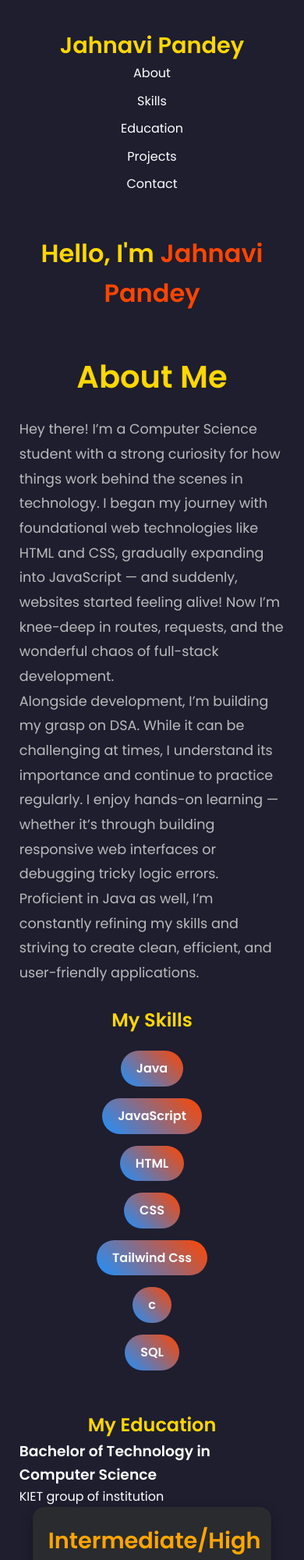
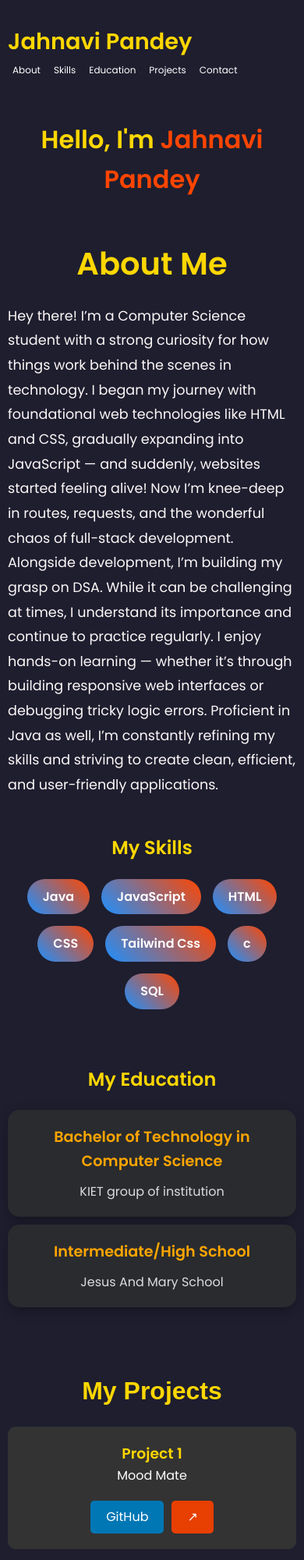
Before and after one commit to jahnavipandey23/portfolio, a plain HTML site: page index.html in a window 390 px wide. Shown: the top 2000 px of the page at 78% size. Drawn offline with nearby package versions, Linux system fonts and the light colour scheme.

Commit message:
Update in.css

```diff
--- a/in.css
+++ b/in.css
@@ -6,20 +6,18 @@
     font-family: 'Poppins', sans-serif;
     scroll-behavior: smooth;
 }
-
 body {
     background-color: #1e1e2f;
     color: #ffffff;
     line-height: 1.6;
 }
-
 .container {
-    width: 90%;
+    width: 100%;
     max-width: 1200px;
     margin: 0 auto;
-    padding: 20px;
+    padding: 20px 30px;
+    overflow-x: hidden;
 }
-
 /* Navbar */
 .navbar {
     display: flex;
@@ -27,21 +25,23 @@ body {
     align-items: center;
     padding: 20px 0;
     background: #1e1e2f;
-    border-radius:8px;
+    border-radius: 8px;
+    flex-wrap: wrap;
 }
-
 .navbar-left h1 {
     color: #FFD700;
     font-size: 1.8rem;
     font-weight: bold;
 }
-
 .navbar-right ul {
+    display: flex;
+    flex-direction: row;
+    gap: 20px;
+    flex-wrap: wrap;
+    justify-content: center;
     list-style: none;
-    display: flex;
-    gap: 20px;
+    padding: 0;
 }
-
 .navbar-right ul li a {
     text-decoration: none;
     color: white;
@@ -49,46 +49,34 @@ body {
     padding: 10px;
     border-radius: 5px;
     transition: all 0.3s ease;
+    display: inline-block;
 }
-
 .navbar-right ul li a:hover {
     background: #FFD700;
     color: #333;
 }
-
-/* Header Section */
 /* Header Section */
 .header {
     text-align: center;
     margin-top: 50px;
     opacity: 0;
     animation: fadeIn 2s forwards;
-}
-.header-photo {
-    width: 150px;
-    height: 150px;
-    border-radius: 50%;
-    object-fit: cover;
-    transition: transform 0.3s ease;
-}
-
-.header-photo:hover {
-    transform: scale(1.1);
+    padding: 0 10px;
 }
 .title {
-    font-size: 2.8rem;
+    font-size: 2rem;
     color: #FFD700;
     opacity: 0;
     animation: slideIn 0.8s ease-out forwards 0.2s;
+    word-wrap: break-word;
+    max-width: 100%;
 }
-
 .title span {
     color: #FF4500;
     transform: scale(0.8);
     opacity: 0;
     animation: fadeIn 1s ease-out forwards 1s;
 }
-
 .subtitle {
     margin-top: 10px;
     font-size: 1.5rem;
@@ -96,77 +84,38 @@ body {
     opacity: 0;
     animation: fadeIn 1.5s ease-out forwards 1.5s;
 }
-
-/* Keyframe Animation for Fade-In Effect */
 @keyframes fadeIn {
-    0% {
-        opacity: 0;
-        transform: translateY(30px);
-    }
-    100% {
-        opacity: 1;
-        transform: translateY(0);
-    }
+    0% { opacity: 0; transform: translateY(30px); }
+    100% { opacity: 1; transform: translateY(0); }
 }
-
-/* Keyframe Animation for Slide-In Effect */
 @keyframes slideIn {
-    0% {
-        opacity: 0;
-        transform: translateX(-50px);
-    }
-    100% {
-        opacity: 1;
-        transform: translateX(0);
-    }
+    0% { opacity: 0; transform: translateX(-50px); }
+    100% { opacity: 1; transform: translateX(0); }
 }
-
 .about {
     margin-top: 50px;
     text-align: center;
 }
-
 .about h2 {
     font-size: 2.5rem;
     margin-bottom: 20px;
     color: #FFD700;
 }
-
 .about-frame {
     display: flex;
     flex-direction: row;
+    flex-wrap: wrap;
+    justify-content: center;
     align-items: center;
-    justify-content: center;
     gap: 20px;
-    margin-top: 20px;
-    flex-wrap: wrap;
 }
-
-.profile-photo {
-    width: 200px;
-    height: 200px;
-    border-radius: 50%;
-    transition: transform 0.3s ease, box-shadow 0.4s ease;
-    box-shadow: 0 4px 15px rgba(255, 215, 0, 0.6);
-    object-fit: cover;
-}
-
-/* Hover Effect for Profile Photo */
-.profile-photo:hover {
-    transform: scale(1.1);
-    box-shadow: 0 10px 20px rgba(255, 215, 0, 0.8);
-}
-
-
 .about-text {
     max-width: 600px;
     text-align: left;
-    color: #bbb;
+    color: #fdf7f7;
     font-size: 1.1rem;
     line-height: 1.8;
 }
-
-/* Contact Section */
 .contact {
     min-height: 300px;
 }
@@ -174,27 +123,21 @@ body {
 .contact h2 {
     color: #32CD32;
 }
-
 .contact-link {
-    display: inline-block;
+    display: flex;
+    align-items: center;
+    gap: 10px;
     color: #ffffff;
-
-
     border-radius: 5px;
     font-size: 1.2rem;
     transition: transform 0.3s ease, box-shadow 0.3s ease;
     text-decoration: none;
-    display: flex;
-    align-items: center;
-    gap: 10px;
 }
-
-
-
 /* Skills Section */
-.skills h2{
-    color:#FFD700;
-    margin-left: 360px;
+.skills h2 {
+    color: #FFD700;
+    text-align: center;
+    margin: 20px 0;
 }
 .skills-list {
     display: flex;
@@ -202,8 +145,8 @@ body {
     justify-content: center;
     gap: 15px;
     margin-top: 20px;
+    max-width: 100%;
 }
-
 .skill-item {
     background: linear-gradient(45deg, #1e90ff, #ff4500);
     padding: 10px 20px;
@@ -211,13 +154,14 @@ body {
     color: white;
     font-weight: bold;
     transition: transform 0.3s ease, box-shadow 0.3s ease;
+    word-wrap: break-word;
 }
-
 .skill-item:hover {
     transform: scale(1.1);
     box-shadow: 0 5px 15px rgba(0, 0, 0, 0.3);
 }
 /* Education Section */
+.education-item1,
 .education-item {
     background: #292b2f;
     padding: 20px;
@@ -226,60 +170,48 @@ body {
     color: #fff;
     box-shadow: 0 5px 15px rgba(0, 0, 0, 0.3);
     margin-bottom: 20px;
+    width: 100%;
+    overflow-wrap: break-word;
 }
-.education-item:hover{
-    cursor: pointer;
+.education h2 {
+    color: #FFD700;
+    text-align: center;
+    margin: 20px 0;
 }
-.education h2{
-    color:#FFD700;
-    margin-left: 360px;
-}
-.education-item h3 {
+.education-item h3,
+.education-item1 h3 {
     font-size: 1.8rem;
     color: orange;
     margin-bottom: 10px;
     font-weight: 600;
-    cursor: pointer;
+    text-align: center;
+    word-wrap: break-word;
 }
 .education-item h3:hover {
     color:#4e440a;
+    cursor: pointer;
 }
-.education-item p {
+.education-item p,
+.education-item1 p {
     font-size: 1rem;
     color: #dcdcdc;
+    text-align: center;
 }
-
 .education-details {
     display: none;
     margin-top: 10px;
     font-size: 1rem;
     color: #bbb;
+    text-align: center;
 }
-
 .education-item.active .education-details {
     display: block;
 }
-
-/* Animation for Education Items with New Delays */
-.education-item:nth-child(1) {
-    animation: fadeInUp 1s ease-out;
-}
-
-.education-item:nth-child(2) {
-    animation: fadeInUp 1s ease-out;
-    animation-delay: 0.3s;
-}
-
-/* Keyframe Animation for Fade-In Effect */
+.education-item:nth-child(1) { animation: fadeInUp 1s ease-out; }
+.education-item:nth-child(2) { animation: fadeInUp 1s ease-out; animation-delay: 0.3s; }
 @keyframes fadeInUp {
-    0% {
-        opacity: 0;
-        transform: translateY(30px);
-    }
-    100% {
-        opacity: 1;
-        transform: translateY(0);
-    }
+    0% { opacity: 0; transform: translateY(30px); }
+    100% { opacity: 1; transform: translateY(0); }
 }
 /* Projects Section */
 .project-card {
@@ -291,30 +223,30 @@ body {
     display: flex;
     flex-direction: column;
     justify-content: space-between;
+    width: 100%;
+    max-width: 100%;
 }
-#mypro{
-    color:#FFD700;
-    margin-left: 360px;
+#mypro {
+    color: #FFD700;
+    text-align: center;
+    margin: 20px 0;
     font-family: arial;
 }
 .project-card h3 a {
     color: #FFD700;
     text-decoration: none;
 }
-
 .project-card:hover {
     transform: translateY(-5px);
     box-shadow: 0 8px 20px rgba(255, 215, 0, 0.2);
 }
-
-/* Buttons within Project Card */
 .project-buttons {
     display: flex;
     gap: 10px;
     margin-top: 20px;
     justify-content: center;
+    flex-wrap: wrap;
 }
-
 .project-buttons .btn {
     padding: 8px 20px;
     border-radius: 5px;
@@ -325,13 +257,18 @@ body {
     display: inline-block;
     transition: transform 0.3s ease, background-color 0.3s ease;
 }
-
 .github-btn {
     background-color: #0077b5;
 }
-
 .github-btn:hover {
     background-color: #6e5494;
+    transform: translateY(-5px);
+}
+.live-btn{
+    background-color: #e83f02;
+}
+.live-btn:hover {
+    background-color: #f2aa57;
     transform: translateY(-5px);
 }
 #back-to-top {
@@ -347,16 +284,15 @@ body {
     display: none;
     box-shadow: 0 2px 5px rgba(0, 0, 0, 0.3);
 }
-
 #back-to-top:hover {
     background: #ff4500;
     color: white;
 }
-.projects h2{
-    color:#FFD700;
-    margin-left: 360px;
+.projects h2 {
+    color: #FFD700;
+    text-align: center;
+    margin: 20px 0;
 }
-
 /* Footer */
 .footer {
     text-align: center;
@@ -366,65 +302,63 @@ body {
 }
 @media screen and (max-width: 600px) {
     .container {
-        width: 95%;
-        padding: 15px;
+        width: 100%;
+        padding: 10px;
     }
+    .education-item h3,
+    .education-item1 h3 {
+        font-size: 1.2rem;
+        text-align: center;}
+  .navbar-right ul {
+    flex-wrap: nowrap;
+    justify-content: center;
+    gap: 5px;
+  }
 
-    .navbar {
-        flex-direction: column;
-        align-items: center;
-        text-align: center;
-    }
-
-    .navbar-right ul {
-        flex-direction: column;
-        gap: 10px;
-    }
+  .navbar-right ul li a {
+    font-size: 12px;  /* smaller font */
+    padding: 4px 6px; /* less padding */
+  }
 
     .header {
         margin-top: 30px;
     }
-
     .title {
         font-size: 2rem;
     }
-
     .subtitle {
         font-size: 1.2rem;
     }
-
     .about-frame {
         flex-direction: column;
         text-align: center;
     }
-
-    .skills h2, .education h2 {
+    .skills h2, .education h2, #mypro, #projects h1 {
         margin-left: 0;
         text-align: center;
     }
-    #projects h1{
-        margin-left: 0;
-        text-align: center;
+    .project-card,
+    .education-item,
+    .education-item1 {
+        width: 100%;
+        margin: 10px auto;
     }
-
-    .skills-list {
-        flex-direction: column;
-        align-items: center;
-    }
-
-    .project-card {
-        width: 90%;
-        margin: 0 auto;
-    }
-
-    .education-item {
-        width: 90%;
-        margin: 0 auto;
-    }
-
     #back-to-top {
         bottom: 15px;
         right: 15px;
         padding: 8px 12px;
     }
+    .profile-photo {
+        width: 150px;
+        height: 150px;
+    }
 }
+#typed {
+    font-size: 2rem;
+    font-weight: bold;
+    color: #f5c4b3;
+    text-shadow: 0 0 10px #ff4081, 0 0 20px #ff4081, 0 0 30px #ff4081;
+    font-family: 'Poppins', sans-serif;
+    letter-spacing: 1px;
+    transition: all 0.3s ease-in-out;
+}
```
